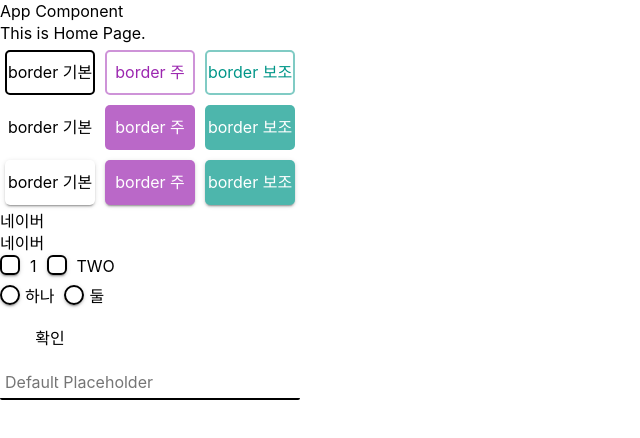
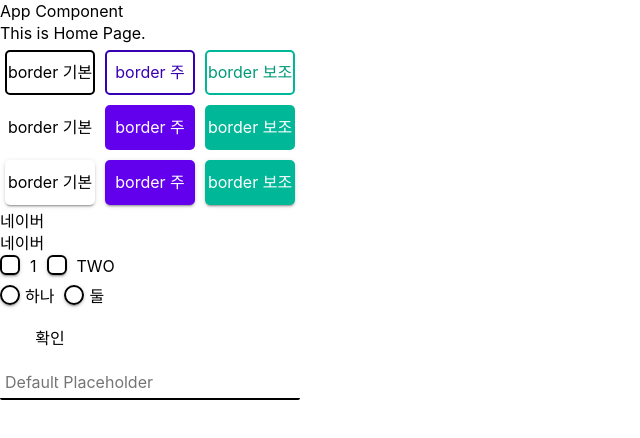
Before and after one commit to BBackJK/bbacks-app, an Angular app: page / in a window 1280 px wide. Shown: the top 438 px of the page, without its empty margins (0-640 px from the left). Built offline with nearby package versions, Linux system fonts and the light colour scheme; what @ngxs/devtools-plugin, @ngxs/logger-plugin, @ngxs/store would draw is missing.

Commit message:
style: modify global color system

```diff
--- a/src/app/shared/components/button/button.component.scss
+++ b/src/app/shared/components/button/button.component.scss
@@ -10,11 +10,11 @@
 * - Button Display Type
 */
 
-$default-primary-color: getPrimaryColor(300);
-$effects-primary-color: getPrimaryColor(500);
+$default-primary-color: getPrimaryColor();
+$effects-primary-color: getPrimaryColor(darken);
 
-$default-secondary-color: getSecondaryColor(300);
-$effects-secondary-color: getSecondaryColor(500);
+$default-secondary-color: getSecondaryColor(base);
+$effects-secondary-color: getSecondaryColor(darken);
 
 $box-shadow-default: 100px 0 0 0 rgba(0, 0, 0, 0.15) inset,
                     -100px 0 0 0 rgba(0, 0, 0, 0.15) inset;
@@ -183,7 +183,7 @@ button {
   }
 
   &.btn-color-primary {
-    border: 2px solid getPrimaryColor(200);
+    border: 2px solid getPrimaryColor(darken);
     color: $effects-primary-color;
     &:hover:not(:disabled) {
       border: $effects-primary-color;
@@ -193,7 +193,7 @@ button {
   }
 
   &.btn-color-secondary {
-    border: 2px solid getSecondaryColor();
+    border: 2px solid getSecondaryColor(base);
     color: $effects-secondary-color;
     &:hover:not(:disabled) {
       border: $effects-secondary-color;
--- a/src/app/shared/components/input/checkbox/input.checkbox.component.scss
+++ b/src/app/shared/components/input/checkbox/input.checkbox.component.scss
@@ -12,7 +12,7 @@
 
   &:hover .checkbox-mark {
     border: {
-      color: getPrimaryColor(300);
+      color: getPrimaryColor(brighten);
     }
   }
 }
@@ -63,7 +63,7 @@ input {
 .checkbox-container input:checked {
   & ~ .checkbox-mark {
     background: {
-      color: getPrimaryColor(300);
+      color: getPrimaryColor(brighten);
     };
     border: none;
 
--- a/src/app/shared/components/input/radio/input.radio.component.scss
+++ b/src/app/shared/components/input/radio/input.radio.component.scss
@@ -30,7 +30,7 @@ input[type="radio"] {
 
   &:hover .radio-outer-circle {
     border: {
-      color: getPrimaryColor(300);
+      color: getPrimaryColor(brighten);
     };
   }
 }
@@ -47,14 +47,14 @@ input[type="radio"] {
 input[type="radio"]:checked {
   & + .radio-outer-circle {
     border: {
-      color: getPrimaryColor(300);
+      color: getPrimaryColor(brighten);
     }
 
 
     & + .radio-inner-circle {
       visibility: visible;
       background: {
-        color: getPrimaryColor(300);
+        color: getPrimaryColor(brighten);
       };
       transform: scale(0.5);
     }
--- a/src/app/shared/components/input/text/input.text.component.scss
+++ b/src/app/shared/components/input/text/input.text.component.scss
@@ -18,7 +18,7 @@ input {
       width: 2px;
       style: solid;
       radius: 10px;
-      color: getPrimaryColor(300);
+      color: getPrimaryColor(brighten);
     }
 
     box-shadow: $default-box-shadow;
--- a/src/app/shared/components/link/link.component.scss
+++ b/src/app/shared/components/link/link.component.scss
@@ -25,7 +25,7 @@ a {
     left: 0;
     bottom: 0;
     height: 2px;
-    background: getPrimaryColor(300);
+    background: getPrimaryColor(brighten);
     width: 100%;
     -webkit-transition: $default-transition;
     transition: $default-transition;
--- a/src/styles/_colors.scss
+++ b/src/styles/_colors.scss
@@ -33,16 +33,9 @@ $bright                       :#fff;
 * - Main color
 */
 $primary-colors: (
-  50              : #F3E5F5,
-  100             : #E1BEE7,
-  200             : #CE93D8,
-  300             : #BA68C8,
-  400             : #AB47BC,
-  500             : #9C27B0,
-  600             : #8E24AA,
-  700             : #7B1FA2,
-  800             : #6A1B9A,
-  900             : #4A148C
+  base            : #6200EE,
+  darken          : #3700b3,
+  brighten        : #b894f6,
 );
 
 
@@ -52,16 +45,9 @@ $primary-colors: (
 * - Sub color
 */
 $secondary-colors: (
-  50              : #E0F2F1,
-  100             : #B2DFDB,
-  200             : #80CBC4,
-  300             : #4DB6AC,
-  400             : #26A69A,
-  500             : #009688,
-  600             : #00897B,
-  700             : #00796B,
-  800             : #00695C,
-  900             : #004D40
+  brighten        : #03DAC5,
+  base            : #00b798,
+  darken          : #009a77
 );
 
 
--- a/src/styles/_functions.scss
+++ b/src/styles/_functions.scss
@@ -18,12 +18,12 @@
 }
 
 // get primary color
-@function getPrimaryColor($val: 400) {
+@function getPrimaryColor($val: base) {
   @return getValue($primary-colors, $val);
 }
 
 // get secondary color
-@function getSecondaryColor($val: 200) {
+@function getSecondaryColor($val: brighten) {
   @return getValue($secondary-colors, $val);
 }
 
```
